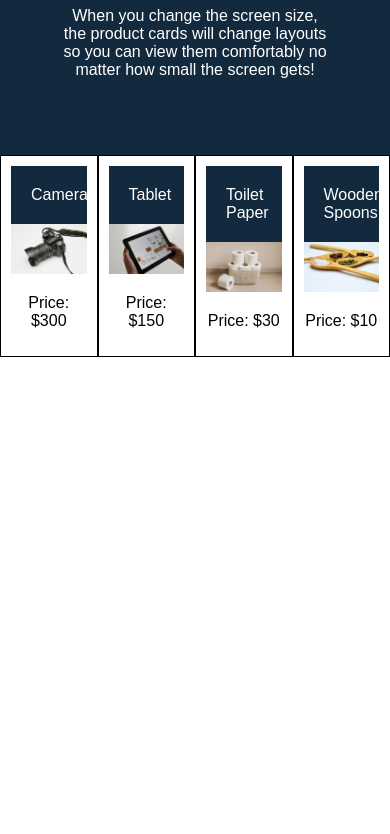
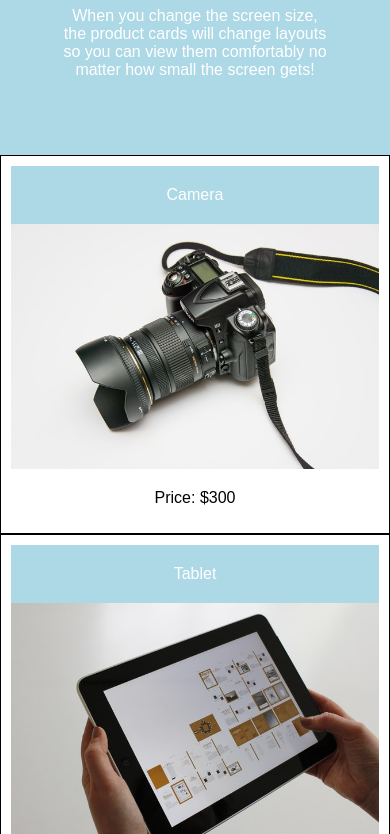
Before and after one commit to san098765432/Week2-Session1-Activity1, a plain HTML site: page index.html in a window 390 px wide. Shown: the part 170-1004 px from the top of the page. Before the commit the page ends 844 px from the top, so only its background shows below. Drawn offline with Linux system fonts and the light colour scheme.

Commit message:
practiced hwk

```diff
--- a/assets/css/style.css
+++ b/assets/css/style.css
@@ -10,7 +10,7 @@ body {
 header {
   padding: 60px;
   text-align: center;
-  background: #13293d;
+  background: #2df326;
   color: #fff;
 }
 
@@ -34,6 +34,28 @@ header {
   width: 100%;
 }
 
+@media screen and (max-width: 992px) {
+  .card {
+     width: 50%;
+    }
+
+header {
+   background: pink;
+  }
+}
+
+@media screen and (max-width:768px) {
+  .card {
+  width: 100%;
+  }
+
+header {
+  background: lightblue;
+ }
+}
+
+
+
 /* TODO: Use media query to change the width of the cards so they split into two columns at 992px or smaller*/
 
 /* TODO: Use media query to change the width of the cards so they are stacked on top of each other at 768px or smaller */
```
Also changed, not shown: index.html (+3 -0 lines).
